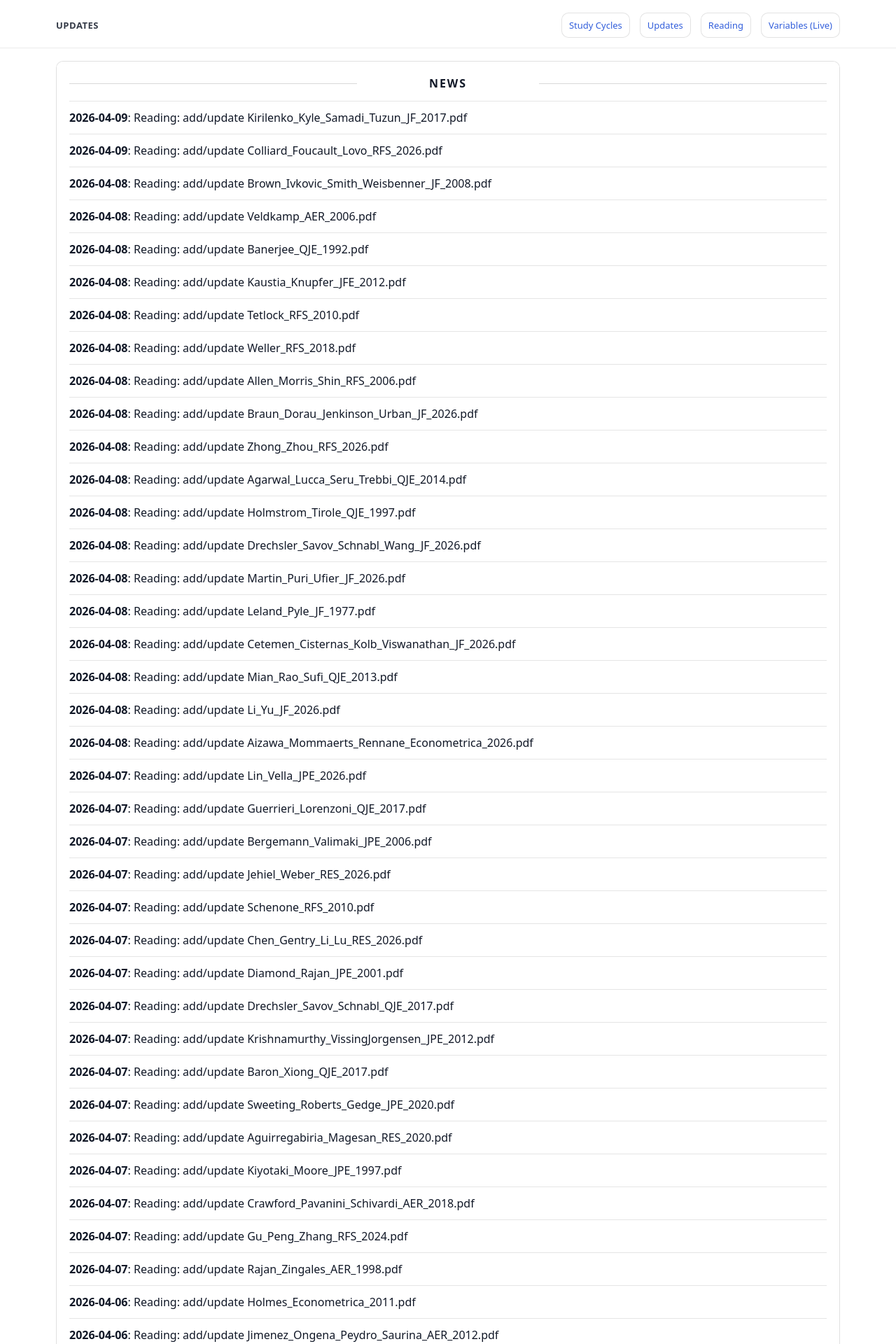
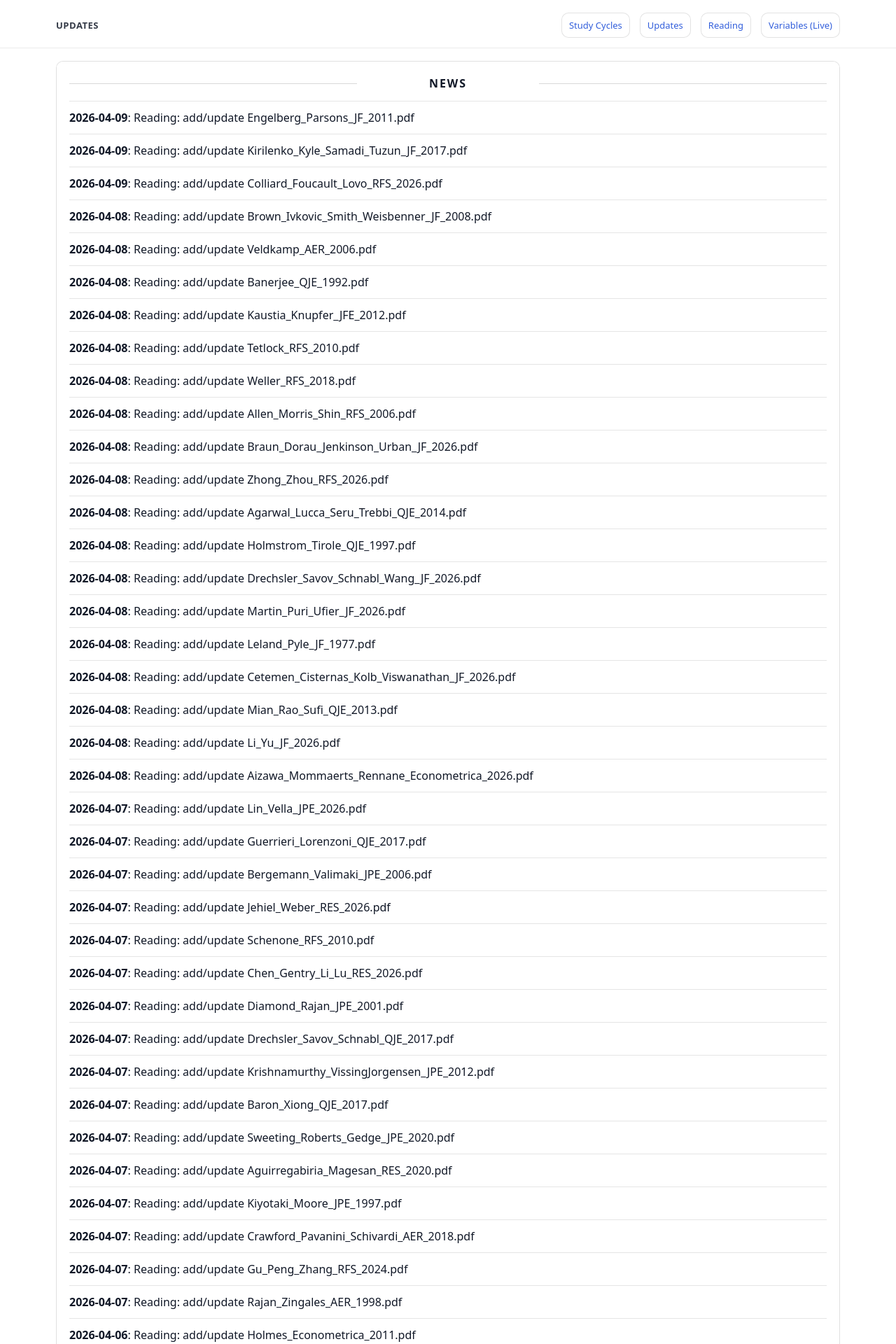
Before and after one commit to yaxinzn/study-archive, a Jekyll site: the page built from updates/index.md, in a window 1280 px wide. Shown: the top 1920 px of the page at 70% size. Built offline with Jekyll 4.4.1, drawn with Linux system fonts in a browser that asks for light colours; some of the changed text lies outside the part shown.

Commit message:
chore: update NEWS feed

```diff
--- a/_data/news.yml
+++ b/_data/news.yml
@@ -1,4 +1,7 @@
 # Auto-generated update history (sorted newest -> oldest). Do not edit manually.
+- ts: "1775680671"
+  date: "2026-04-09"
+  title: "Reading: add/update Engelberg_Parsons_JF_2011.pdf"
 - ts: "1775678308"
   date: "2026-04-09"
   title: "Reading: add/update Kirilenko_Kyle_Samadi_Tuzun_JF_2017.pdf"
```
